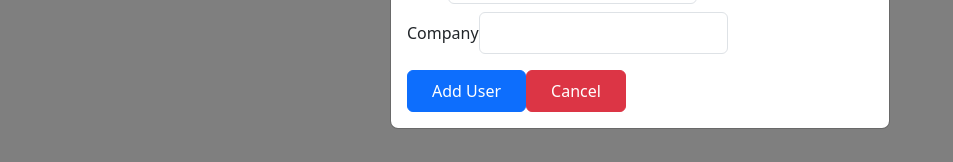
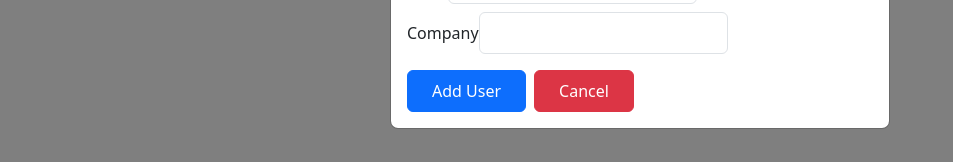
Before and after one commit to RubiyaSultana12/Userdashboard, a React (Create React App) app: page /users/add in a window 1280 px wide. Both pictures are taken after a click on the button "Add User". Shown: the part 448-610 px from the top of the page, without its empty margins (0-953 px from the left). Built offline with nearby package versions, Linux system fonts and the light colour scheme.

Commit message:
Update UserForm.jsx

```diff
--- a/src/components/UserForm.jsx
+++ b/src/components/UserForm.jsx
@@ -1,7 +1,7 @@
 import { useState, useEffect } from "react";
 import splitName from "../split/SplitName";
 
-function UserForm({ user, onSubmit }) {
+function UserForm({ user, onSubmit, onCancel, mode = "add" }) {
   const [formData, setFormData] = useState({
     firstName: "",
     lastName: "",
@@ -91,13 +91,18 @@ function UserForm({ user, onSubmit }) {
         />
       </div>
 
-      {/* Add Details button */}
-      <button type="submit" className="btn btn-primary px-4 py-2 rounded mt-2">
-        Add User
-      </button>
-       <button type="submit" className="btn btn-danger px-4 py-2 rounded mt-2">
-        Cancel
-      </button>
+      <div className="d-flex gap-2 mt-3">
+        <button type="submit" className="btn btn-primary px-4 py-2 rounded">
+          {mode === "edit" ? "Update User" : "Add User"}
+        </button>
+        <button
+          type="button"
+          className="btn btn-danger px-4 py-2 rounded"
+          onClick={onCancel}
+        >
+          Cancel
+        </button>
+      </div>
     </form>
   );
 }
```
